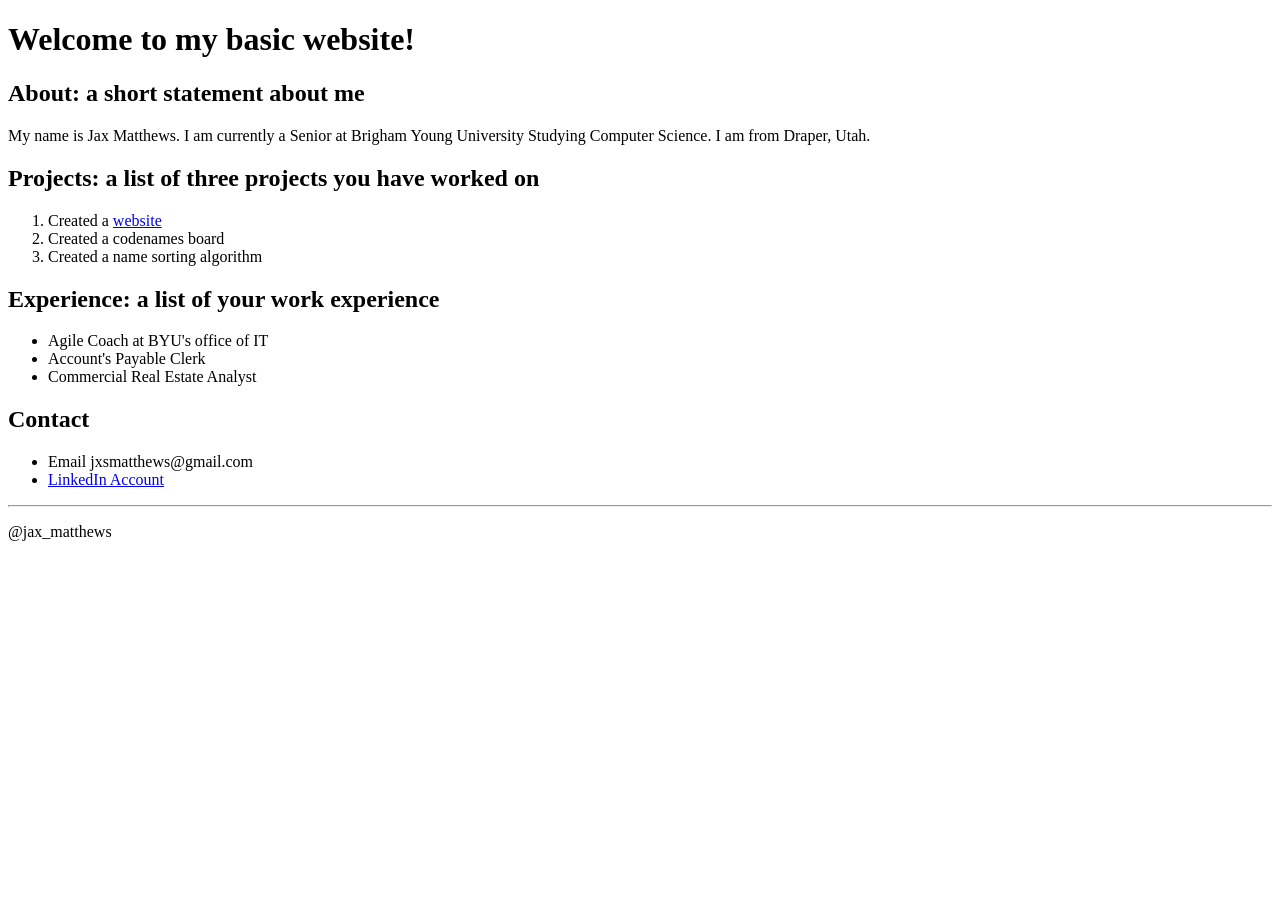
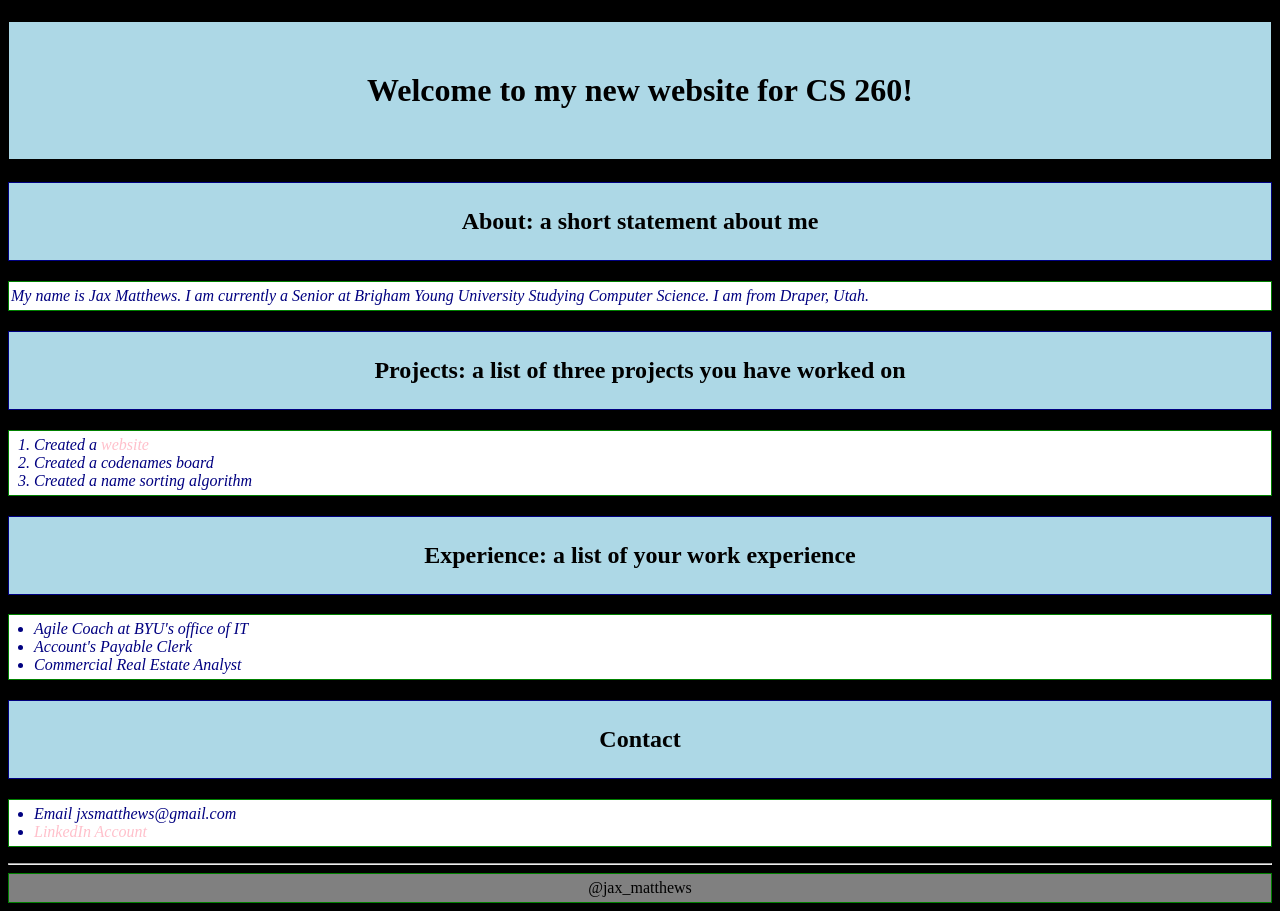
Before and after one commit to JaxMatthews/portfolio, a plain HTML site: page index.html in a window 1280 px wide. Before the commit the page ends 800 px from the top, so only its background shows below. Drawn offline with Linux system fonts and the light colour scheme.

Commit message:
Updates for Activity c1: Learning CSS part 1

```diff
--- a/index.html
+++ b/index.html
@@ -2,32 +2,33 @@
 <html lang="en" dir="ltr">
   <head>
     <meta charset="utf-8">
+    <link rel="stylesheet" href="my.css">
     <title>Jax's Website</title>
   </head>
   <body>
-    <h1>Welcome to my basic website!</h1>
+    <h1>Welcome to my new website for CS 260!</h1>
     <h2>About: a short statement about me</h2>
-      <p>My name is Jax Matthews. I am currently a Senior at Brigham Young University Studying Computer Science. I am from Draper, Utah. </p>
+      <p class="fonts">My name is Jax Matthews. I am currently a Senior at Brigham Young University Studying Computer Science. I am from Draper, Utah. </p>
     <h2>Projects: a list of three projects you have worked on</h2>
-      <p><ol>
-        <li>Created a <a href="jaxmatthews.com">website</a></li>
+      <ol class="fonts">
+        <li>Created a <a href="https://www.jaxmatthews.com/" target="_blank">website</a></li>
         <li>Created a codenames board</li>
         <li>Created a name sorting algorithm</li>
-      </ol></p>
+      </ol>
 
     <h2>Experience: a list of your work experience</h2>
-      <p><ul>
+      <ul class="fonts">
         <li>Agile Coach at BYU's office of IT</li>
         <li>Account's Payable Clerk</li>
         <li>Commercial Real Estate Analyst</li>
-      </ul></p>
+      </ul>
 
     <h2>Contact</h2>
-      <p><ul>
+      <ul class="fonts">
         <li>Email jxsmatthews@gmail.com</li>
-        <li><a href="www.linkedin.com">LinkedIn Account</a></li>
-      </ul></p>
+        <li><a href="https://www.linkedin.com/in/jaxsmatthews" target="_blank">LinkedIn Account</a></li>
+      </ul>
     <hr>
-        <p>@jax_matthews</p>
+        <div>@jax_matthews</div>
   </body>
 </html>
--- /dev/null
+++ b/my.css
@@ -0,0 +1,65 @@
+body {
+  background-color: black;
+}
+
+h1 {
+  text-align: center;
+  padding: 50px;
+  border: 1px solid black;
+  background-color: lightblue;
+}
+
+h2 {
+  text-align: center;
+  padding: 25px;
+  border: 1px solid navy;
+  background-color: lightblue;
+}
+
+p {
+  padding-top: 5px;
+  padding-bottom: 5px;
+  padding-left: 2px;
+  padding-right: 2px;
+  border: 1px solid green;
+  background-color: white;
+}
+
+div {
+  padding-top: 5px;
+  padding-bottom: 5px;
+  padding-left: 2px;
+  padding-right: 2px;
+  border: 1px solid green;
+  background-color: gray;
+  text-align: center;
+}
+
+ol, ul {
+  padding-top: 5px;
+  padding-bottom: 5px;
+  padding-left: 25px;
+  padding-right: 2px;
+  border: 1px solid green;
+  background-color: white;
+}
+
+.fonts {
+  color: navy;
+  font-style: italic;
+}
+
+a:link {
+  color: pink;
+  text-decoration: none;
+}
+a:visited {
+  color: green;
+}
+a:hover {
+  color: white;
+  text-decoration: underline;
+}
+a:active {
+  color: orange;
+}
```
